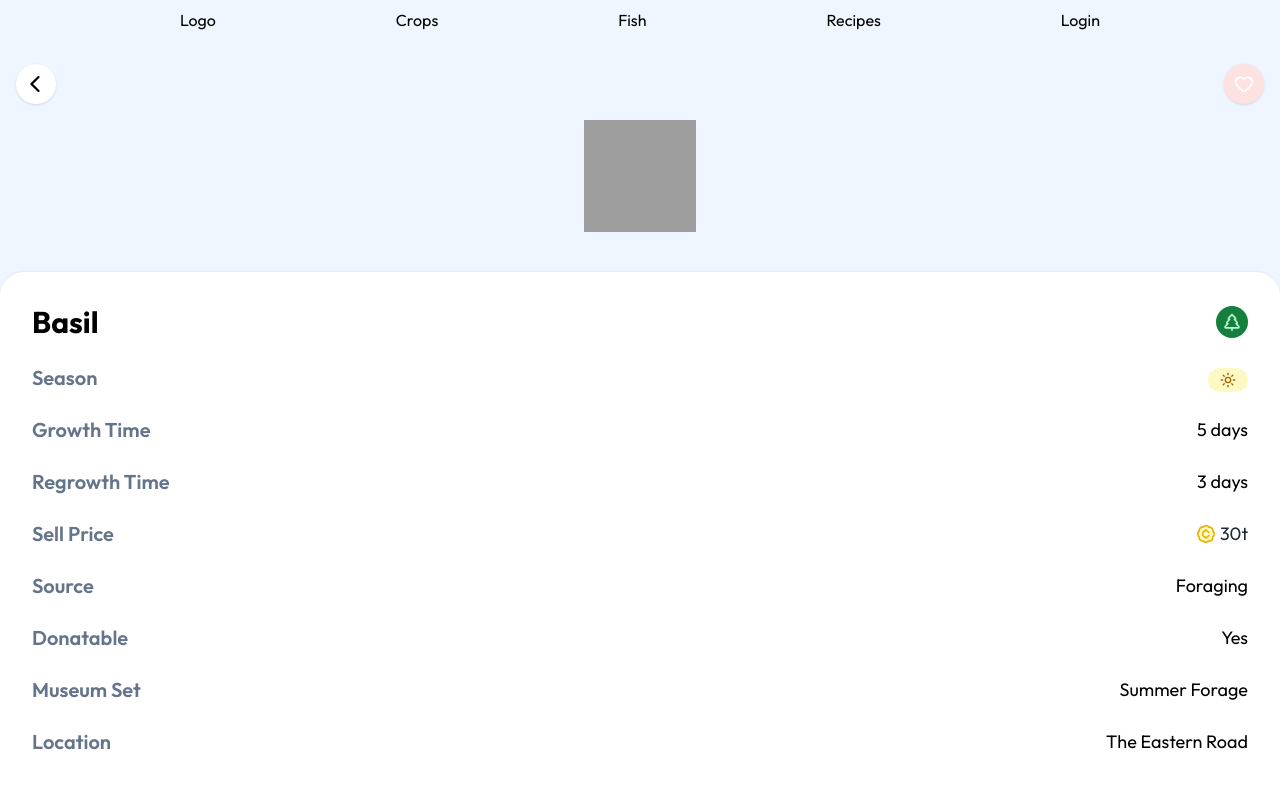
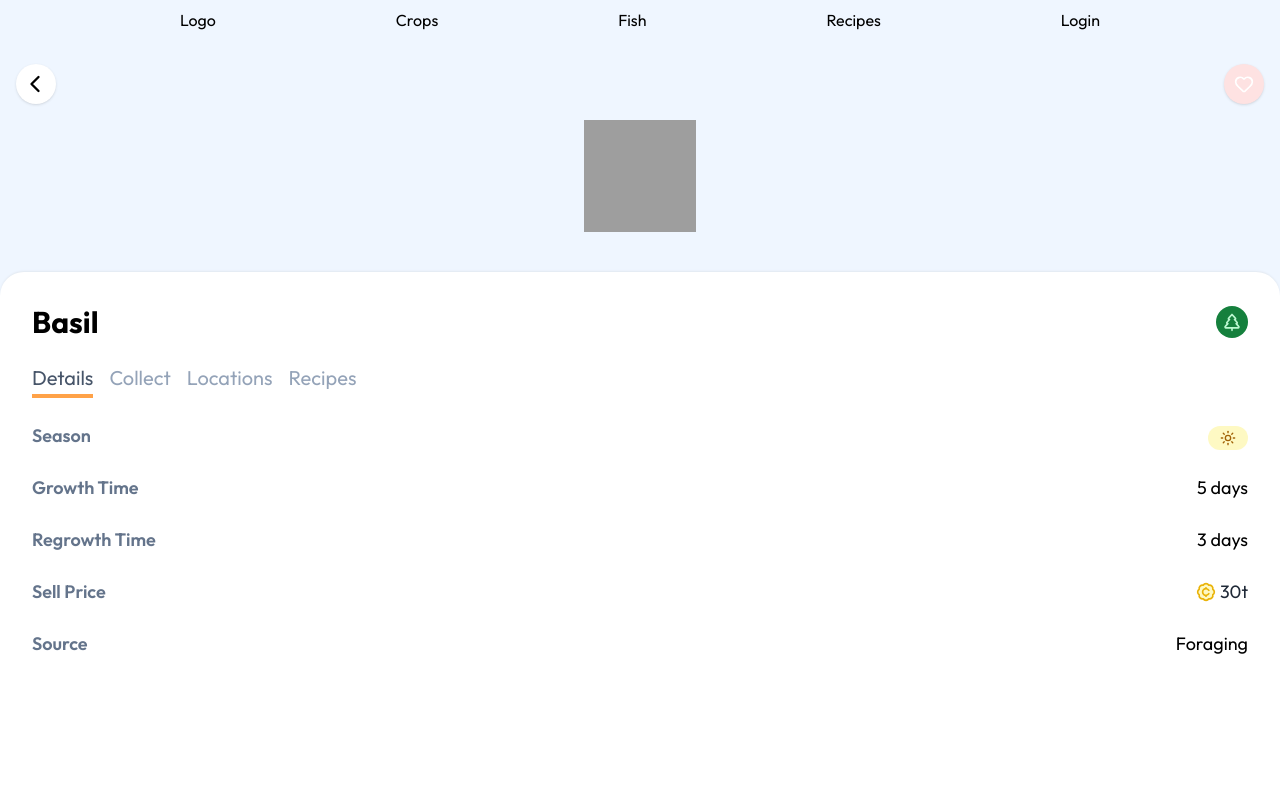
Before and after one commit to zenionyx/summy, a React (Vite) app: page /crops/basil in a window 1280 px wide. Shown: the top 788 px of the page. Built offline with nearby package versions, Linux system fonts and the light colour scheme; grey boxes are pictures that could not be loaded.

Commit message:
Update CropDetail component to enhance navigation and display crop details with tabs for better user experience; add forage locations to crops data.

```diff
--- a/src/assets/json/crops.json
+++ b/src/assets/json/crops.json
@@ -183,7 +183,7 @@
     "sellPrice": 35,
     "donateable": true,
     "museumSet": "Spring Flower",
-    "forageLocation": []
+    "forageLocation": ["The Eastern Road", "Sweetwater Farm"]
   },
   {
     "id": "cherry",
--- a/src/assets/styles.scss
+++ b/src/assets/styles.scss
@@ -13,14 +13,23 @@ body {
 
 .detailList > div {
   @apply flex items-start justify-between;
-
-  & > p:first-of-type {
-    @apply font-semibold text-xl text-slate-500;
-  }
 }
 
-.detailList > div:first-of-type {
-  @apply font-semibold text-xl text-slate-500;
+.detailList h3 {
+  @apply font-semibold text-lg text-slate-500;
+}
+
+.myBlur {
+  background: #2A7B9B;
+background: linear-gradient(90deg, #2a7b9b00 0%, #ffffff 70%);
+}
+
+.itemDetailNav p {
+  @apply text-slate-400 text-xl pb-[2px];
+
+  &.active {
+    @apply border-b-4 text-slate-600  border-b-mm-orange;
+  }
 }
 
 .flex-all-center {
--- a/src/pages/CropDetail.jsx
+++ b/src/pages/CropDetail.jsx
@@ -9,6 +9,7 @@ import {
   Leaf,
   Snowflake,
 } from "lucide-react";
+import { useState } from "react";
 import crops from "../assets/json/crops.json";
 
 const seasonMap = {
@@ -22,6 +23,8 @@ export default function CropDetail({ isFavorited = false }) {
   const navigate = useNavigate();
   const { id } = useParams();
   const crop = crops.find((c) => c.id === id);
+
+  const [activeTab, setActiveTab] = useState("details");
 
   if (!crop) return <p className="mt-4 text-red-500">Crop not found.</p>;
 
@@ -41,7 +44,13 @@ export default function CropDetail({ isFavorited = false }) {
       <section className="w-full flex-x-center items-center flex-col p-[1rem] mb-6">
         <div className="flex justify-between w-full pt-2 h-[64px] pb-4">
           <button
-            onClick={() => navigate(-1)}
+            onClick={() => {
+              if (window.history.length > 2) {
+                navigate(-1);
+              } else {
+                navigate("/search");
+              }
+            }}
             className="bg-white rounded-full w-10 h-10 flex justify-center items-center pr-[2px] shadow hover:shadow-md hover:bg-slate-50"
           >
             <ChevronLeft size="28" />
@@ -60,7 +69,8 @@ export default function CropDetail({ isFavorited = false }) {
       </section>
 
       {/* Crop Info Section */}
-      <section className="bg-white p-8 pb-36 rounded-t-3xl shadow-up-sm shadow-slate-200">
+      <section className="bg-white p-8 pb-36 rounded-t-3xl shadow-up-sm shadow-slate-200 relative">
+        <div className="bg-red-500 w-20 h-8 absolute right-2 top-24 myBlur"></div>
         {/* Header Info */}
         <div className="flex-x-between items-center mb-6 w-full gap-2">
           <h2
@@ -82,11 +92,43 @@ export default function CropDetail({ isFavorited = false }) {
           )}
         </div>
 
-        {/* Details */}
+        {/* Mini Nav Section */}
+        <section className="flex w-full itemDetailNav gap-4 overflow-x-auto flex-nowrap scrollbar-hide mb-6 pr-16">
+          <p
+            className={activeTab === "details" ? "active" : ""}
+            onClick={() => setActiveTab("details")}
+          >
+            Details
+          </p>
+          <p
+            className={activeTab === "collect" ? "active" : ""}
+            onClick={() => setActiveTab("collect")}
+          >
+            Collect
+          </p>
+          {isForage && (
+            <p
+              className={activeTab === "locations" ? "active" : ""}
+              onClick={() => setActiveTab("locations")}
+            >
+              Locations
+            </p>
+          )}
+          <p
+            className={activeTab === "recipes" ? "active" : ""}
+            onClick={() => setActiveTab("recipes")}
+          >
+            Recipes
+          </p>
+        </section>
+
         <div className="flex flex-col gap-6 text-lg detailList">
+          {/* Details Section start */}
+          {activeTab === "details" ? (
+            <>
               {seasonIcons.length > 0 && (
                 <div>
-              <p>Season</p>
+                  <h3>Season</h3>
                   <div className="flex flex-wrap gap-2 mt-1">
                     {seasonIcons.map((s, i) => {
                       const IconComponent = s.icon;
@@ -105,20 +147,20 @@ export default function CropDetail({ isFavorited = false }) {
 
               {crop.growthTime != 0 && (
                 <div>
-              <p>Growth Time</p>
+                  <h3>Growth Time</h3>
                   <p>{crop.growthTime} days</p>
                 </div>
               )}
 
               {!noRegrowth && (
                 <div>
-              <p>Regrowth Time</p>
+                  <h3>Regrowth Time</h3>
                   <p>{crop.regrowthTime} days</p>
                 </div>
               )}
 
               <div>
-            <p>Sell Price</p>
+                <h3>Sell Price</h3>
                 <p className="text-gray-800 flex items-center gap-1">
                   <BadgeCent className="fill-yellow-100 text-yellow-500 w-5" />
                   {crop.sellPrice}t
@@ -126,23 +168,32 @@ export default function CropDetail({ isFavorited = false }) {
               </div>
 
               <div>
-            <p>Source</p>
+                <h3>Source</h3>
                 <p>{crop.source}</p>
               </div>
+            </>
+          ) : null}
+          {/* Details Section end */}
 
+          {/* Collect Section start */}
+          {activeTab === "collect" ? (
+            <>
               <div>
-            <p>Donatable</p>
+                <h3>Donatable</h3>
                 <p>{crop.donateable ? "Yes" : "No"}</p>
               </div>
-
               <div>
                 <p>Museum Set</p>
                 <p>{crop.museumSet}</p>
               </div>
+            </>
+          ) : null}
+          {/* Collect Section start */}
 
-          {crop.forageLocation?.length > 0 && (
+          {/* Location Section start */}
+          {activeTab === "locations" && crop.forageLocation?.length > 0 ? (
             <div>
-              <p>Location</p>
+              <h3>Location</h3>
               <div className="flex flex-col gap-1">
                 {crop.forageLocation.map((loc, i) => (
                   <p
@@ -156,7 +207,15 @@ export default function CropDetail({ isFavorited = false }) {
                 ))}
               </div>
             </div>
-          )}
+          ) : null}
+          {/* Location Section End */}
+
+          {activeTab === "recipes" ? (
+            <div>
+              <h3>Used In Recipes</h3>
+              <p className="italic text-gray-400">Coming soon...</p>
+            </div>
+          ) : null}
         </div>
       </section>
     </div>
```
Lines whose indentation alone changed are shown as unchanged.
